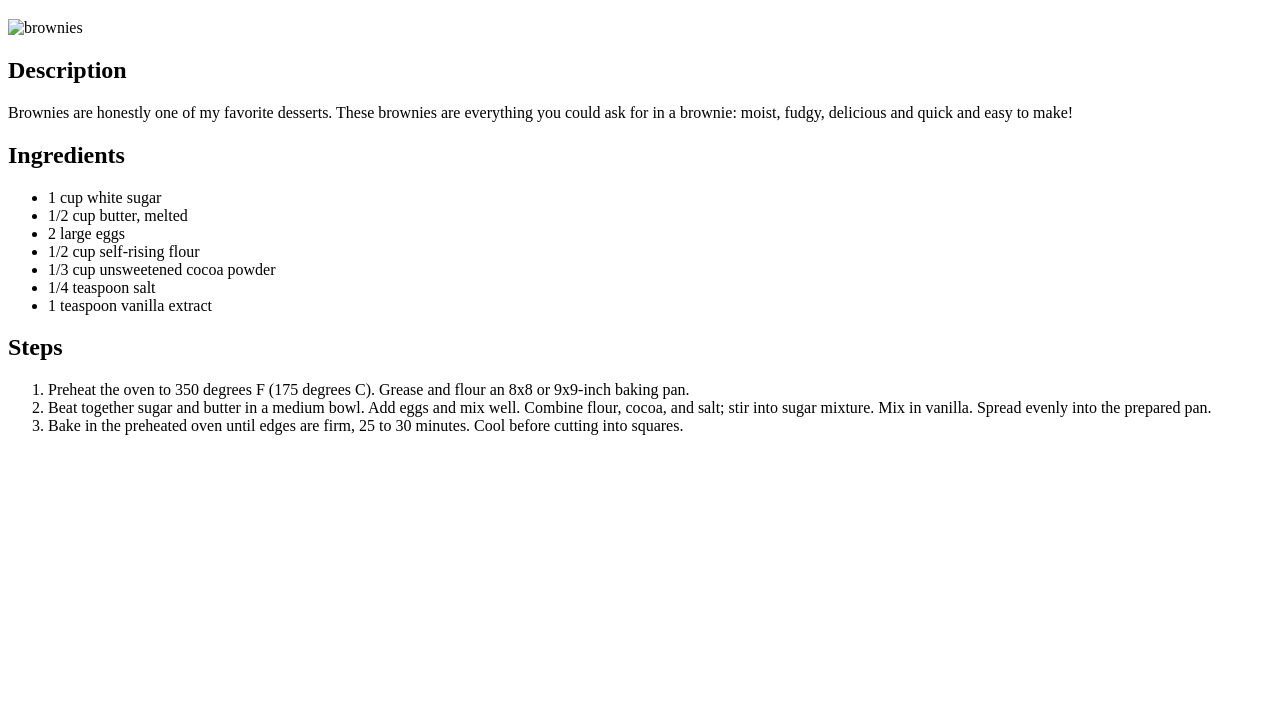
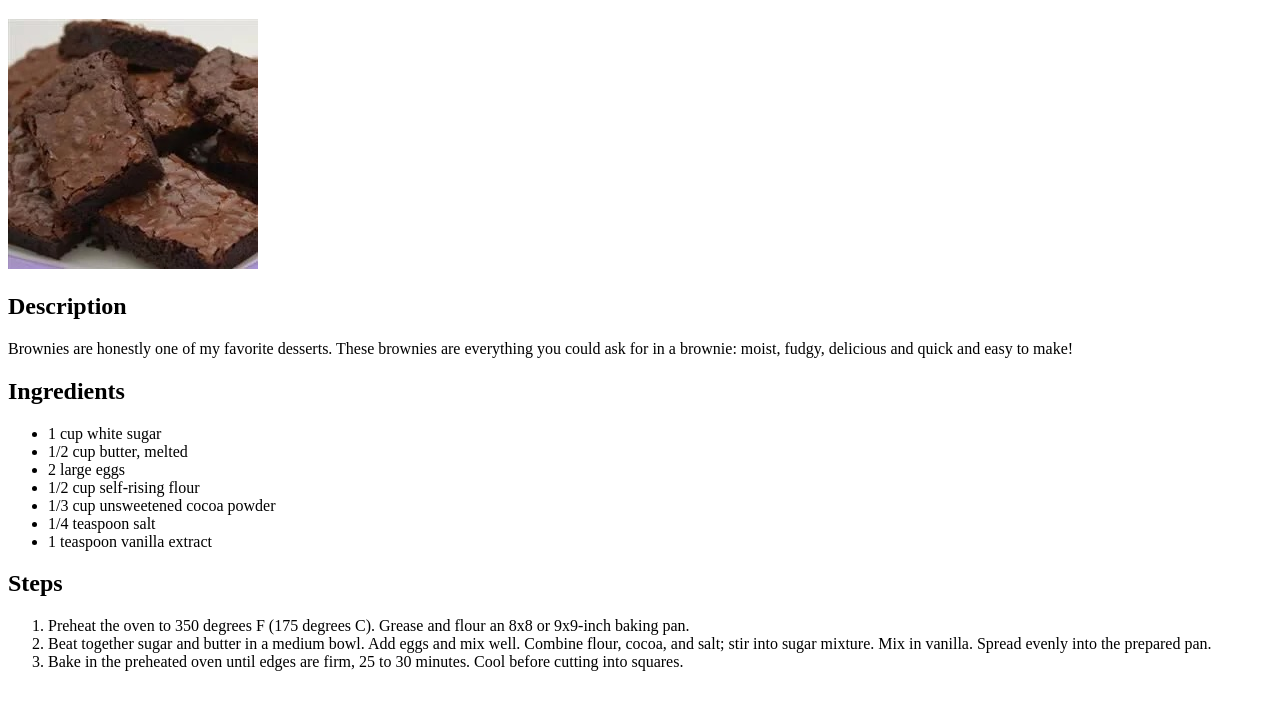
Before and after one commit to TaeKwonDoom/odin-recipes, a plain HTML site: page recipes/brownies.html in a window 1280 px wide. Shown: the part 87-796 px from the top of the page. Drawn offline with Linux system fonts and the light colour scheme.

Commit message:
fix brownies image

```diff
--- a/recipes/brownies.html
+++ b/recipes/brownies.html
@@ -8,7 +8,7 @@
     <body>
         <a href="../index.html">Home</a>
         <h1>Brownies</h1>
-        <img src="odin-recipes/images/brownies.jpeg" alt="brownies">
+        <img src="../images/brownies.jpeg" alt="brownies">
         <h2>Description</h2>
             <p>Brownies are honestly one of my favorite desserts. These brownies are everything you could ask for in a brownie: moist, fudgy, delicious and quick and easy to make!</p>
         <h2>Ingredients</h2>
```
